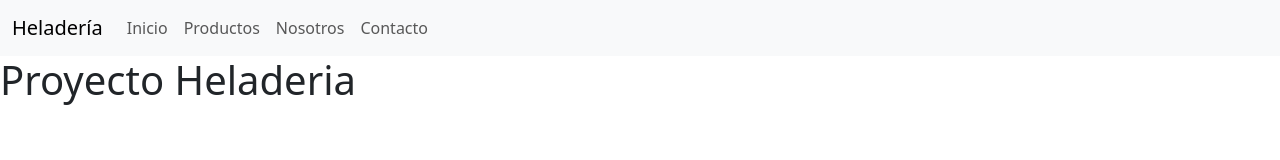
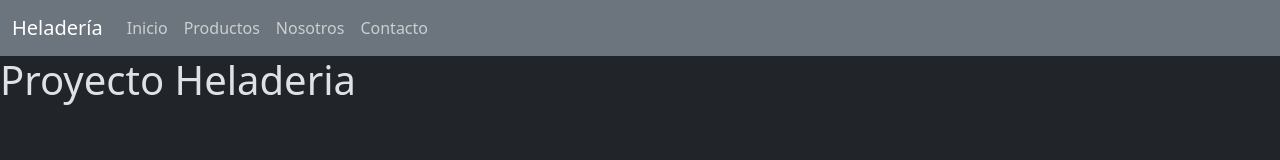
Before and after one commit to mlapeducacionit/project-heladeria, a website built with Vite: page index.html in a window 1280 px wide. Built offline with nearby package versions, Linux system fonts and the light colour scheme.

Commit message:
Cambio estetica de la página a modo oscuro

```diff
--- a/index.html
+++ b/index.html
@@ -7,8 +7,8 @@
   <title>Proyecto Heladeria</title>
 </head>
 
-<body>
-  <nav class="navbar navbar-expand-lg bg-body-tertiary">
+<body data-bs-theme="dark">
+  <nav class="navbar navbar-expand-lg bg-secondary" >
     <div class="container-fluid">
       <a class="navbar-brand" href="#">Heladería</a>
       <button class="navbar-toggler" type="button" data-bs-toggle="collapse" data-bs-target="#navbarNav"
```
